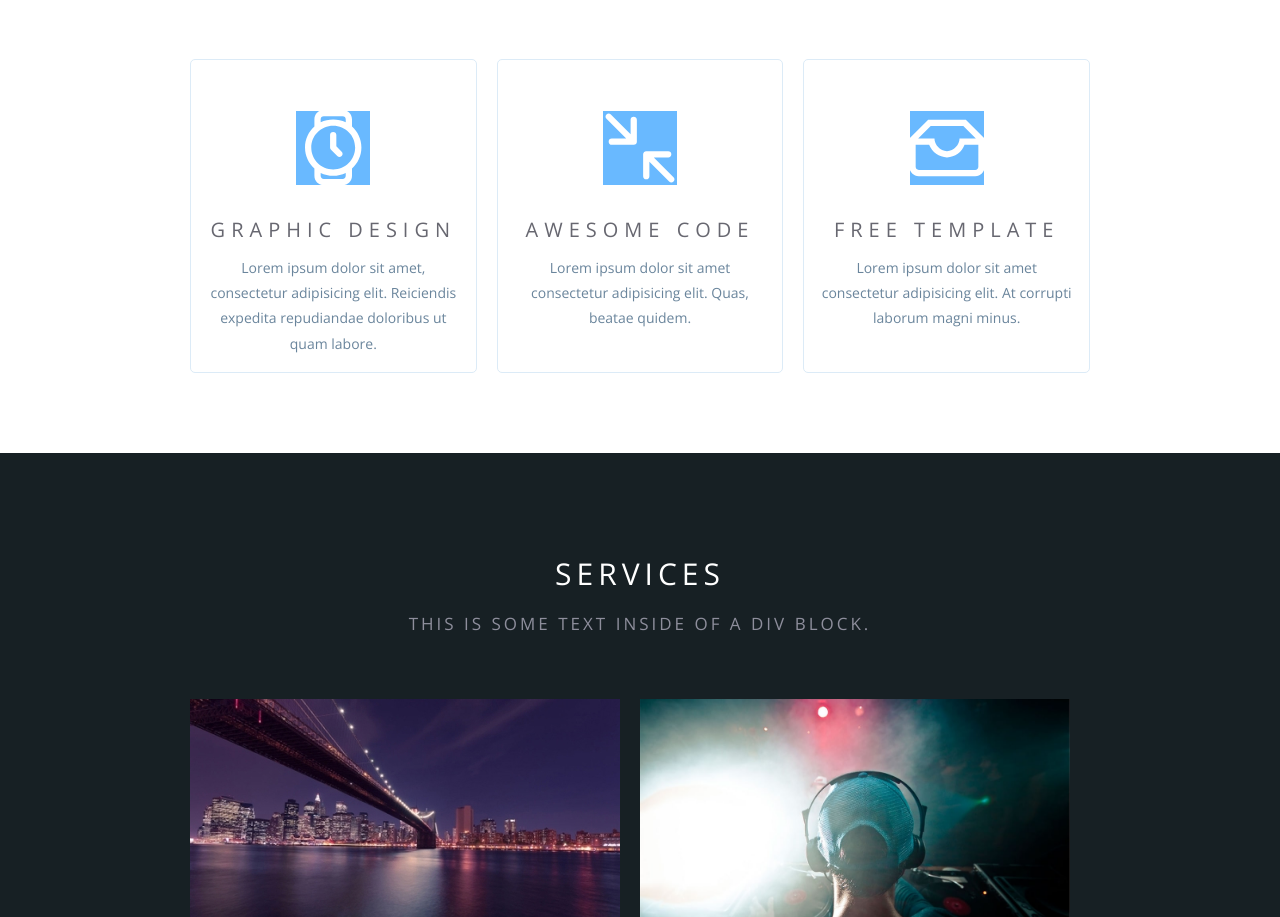
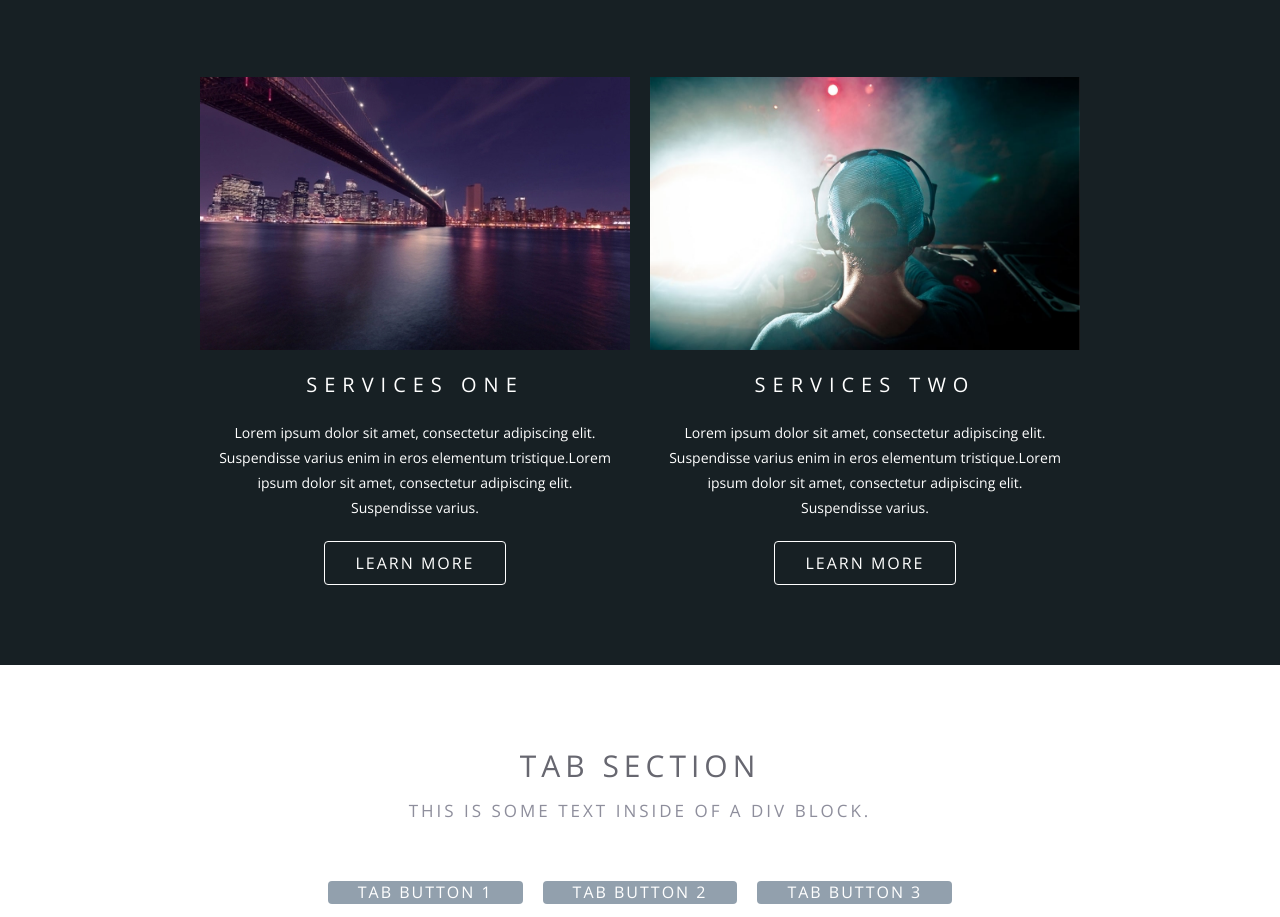
Before and after one commit to eugengailiunas/Velocity, a plain HTML site: page index.html in a window 1280 px wide. Shown: the part 767-1684 px from the top of the page. Drawn offline with nearby package versions, Linux system fonts and the light colour scheme.

Commit message:
tab section (no js)

```diff
--- a/index.html
+++ b/index.html
@@ -12,7 +12,7 @@
 </head>
 
 <body>
-  <header class="header">
+  <header class="header hide">
     <div class="container header__container">
       <h1 class="logo">Velocity</h1>
 
@@ -27,7 +27,7 @@
 
   <main class="main">
     <!-- first section WELCOME -->
-    <section class="welcome">
+    <section class="welcome hide">
       <div class="container">
         <h2 class="welcome__title">This is Velocity</h2>
 
@@ -40,11 +40,11 @@
     </section>
 
     <!-- second section What We Do -->
-    <section class="opportunities">
+    <section class="opportunities common-section">
       <div class="container">
-        <h2 class="opportunities__title">What we do</h2>
-        <div class="opportunities__text text">
-          <p class="text__place">This is some text inside of a div block.</p>
+        <div class="titles-wrapper">
+          <h3 class="title">What we do</h3>
+          <p class="subtitle">This is some text inside of a div block.</p>
         </div>
         <div class="opportunities__content">
           <div class="opportunities__item item">
@@ -53,12 +53,12 @@
             <p class="item__text">Lorem ipsum dolor sit amet, consectetur adipisicing elit. Reiciendis expedita
               repudiandae doloribus ut quam labore.</p>
           </div>
-          <div class="opportunities__item">
+          <div class="opportunities__item item">
             <img class="item__image" src="img/card-icon2.svg" alt="arrows">
             <h3 class="item__title">Awesome code</h3>
             <p class="item__text">Lorem ipsum dolor sit amet consectetur adipisicing elit. Quas, beatae quidem.</p>
           </div>
-          <div class="opportunities__item">
+          <div class="opportunities__item item">
             <img class="item__image" src="img/card-icon3.svg" alt="envelop">
             <h3 class="item__title">Free template</h3>
             <p class="item__text">Lorem ipsum dolor sit amet consectetur adipisicing elit. At corrupti laborum magni
@@ -69,11 +69,11 @@
     </section>
 
     <!-- third section SERVICES -->
-    <section class="services">
+    <section class="services common-section">
       <div class="container">
-        <h2 class="services__title">Services</h2>
-        <div class="services__text text">
-          <p class="text__place">This is some text inside of a div block.</p>
+        <div class="titles-wrapper">
+          <h2 class="title title-second">Services</h2>
+          <p class="subtitle subtitle-second">This is some text inside of a div block.</p>
         </div>
         <div class="services__content">
           <div class="services__item">
@@ -87,7 +87,7 @@
             </div>
           </div>
           <div class="services__item">
-            <img class="services__image" src="img/services2.jpg" alt="man">
+            <img class="services__image" src="img/services2.jpg" alt="music">
             <h3 class="services__title-item">Services two</h3>
             <p class="services__text-item">Lorem ipsum dolor sit amet, consectetur adipiscing elit. Suspendisse varius
               enim in eros elementum tristique.Lorem ipsum dolor sit amet, consectetur adipiscing elit. Suspendisse
@@ -99,6 +99,47 @@
         </div>
       </div>
     </section>
+
+    <!-- fourth section TAB -->
+    <section class="tab common-section">
+      <div class="container">
+        <div class="titles-wrapper">
+          <h3 class="title">Tab section</h3>
+          <p class="subtitle">This is some text inside of a div block.</p>
+        </div>
+        <div class="tabs">
+          <div class="tabs__nav">
+            <button class="button">Tab Button 1</button>
+            <button class="button">Tab Button 2</button>
+            <button class="button">Tab Button 3</button>
+          </div>
+
+          <div class="tabs__item">
+            <img class="tabs__image" src="img/tab1.jpg" alt="img">
+            <h4 class="tabs__title">Some Title Here</h4>
+            <div class="tabs__description">
+              <p>Lorem ipsum dolor sit amet, consectetur adipiscing elit. Suspendisse varius enim in eros elementum
+                tristique.</p>
+            </div>
+          </div>
+          <div class="tabs__item">
+            <img class="tabs__image" src="img/tab2.jpg" alt="img">
+            <h4 class="tabs__title">Some Title Here</h4>
+            <div class="tabs__description">
+              <p>Duis cursus, mi quis viverra ornare, eros dolor interdum nulla, ut commodo diam libero vitae erat.</p>
+            </div>
+          </div>
+          <div class="tabs__item">
+            <img class="tabs__image" src="img/tab3.jpg" alt="img">
+            <h4 class="tabs__title">Some Title Here</h4>
+            <div class="tabs__description">
+              <p>Aenean faucibus nibh et justo cursus id rutrum lorem imperdiet. Nunc ut sem vitae risus tristique
+                posuere.</p>
+            </div>
+          </div>
+        </div>
+      </div>
+    </section>
   </main>
 
 
--- a/style.css
+++ b/style.css
@@ -18,6 +18,45 @@ body {
 p {
   color: #6A859C;
   line-height: 1.8;
+}
+
+.common-section {
+  padding: 80px 0;
+  text-align: center;
+}
+
+.titles-wrapper {
+  text-align: center;
+  margin-bottom: 60px;
+}
+
+.title {
+  font-size: 30px;
+  letter-spacing: 5px;
+  text-transform: uppercase;
+  color: #676770;
+  margin-bottom: 15px;
+}
+
+.title-second {
+  color: #ffffff;
+}
+
+.subtitle {
+  font-size: 17px;
+  line-height: 1.18;
+  /* text-align: center; */
+  letter-spacing: 3px;
+  text-transform: uppercase;
+  color: #8E8E9C;
+}
+
+.subtitle-second {
+  color: #ffffff;
+}
+
+.hide {
+  display: none !important;
 }
 
 /* -------- HEADER -------- */
@@ -155,37 +194,7 @@ p {
 }
 
 /* -------- OPPORTUNITY SECTION -------- */
-.opportunities {
-  text-align: center;
-
-  padding-bottom: 80px;
-}
-
-.opportunities__title {
-  font-size: 30px;
-  /* text-align: center; */
-  letter-spacing: 5px;
-  text-transform: uppercase;
-  color: #676770;
-
-  margin-top: 85px;
-  padding-bottom: 15px;
-}
-
-.opportunities__text {}
-
-.text {}
-
-.text__place {
-  font-size: 17px;
-  line-height: 1.18;
-  /* text-align: center; */
-  letter-spacing: 3px;
-  text-transform: uppercase;
-  color: #8E8E9C;
-
-  padding-bottom: 65px;
-}
+.opportunities {}
 
 .opportunities__content {
   display: flex;
@@ -193,11 +202,9 @@ p {
 }
 
 .opportunities__item {
-  padding: 16px 12px;
-
+  padding: 35px 15px 20px;
   width: 300px;
   min-height: 290px;
-
   border: 1px solid #DCEBF7;
   border-radius: 5px;
 }
@@ -205,8 +212,13 @@ p {
 .item {}
 
 .item__image {
-  margin-top: 25px;
-  padding-bottom: 20px;
+  width: 94px;
+  height: 94px;
+  object-fit: cover;
+  /* это для того, если вставить новую картинку и чтоб она была таких размеров
+и занимала все это пространство */
+
+  margin-bottom: 20px;
 }
 
 .item__title {
@@ -218,7 +230,7 @@ p {
 
   color: #676770;
 
-  padding-bottom: 10px;
+  margin-bottom: 10px;
 }
 
 .item__text {
@@ -234,38 +246,25 @@ p {
 .services {
   background-color: #172024;
   color-scheme: #ffffff;
-  text-align: center;
-  padding: 100px 0;
 }
 
-.services__title {
-  font-size: 30px;
-  letter-spacing: 5px;
-  text-transform: uppercase;
-
-  color: #FFFFFF;
-  padding-bottom: 20px;
-}
-
-.text__place {}
 
 .services__content {
   display: flex;
+  flex-wrap: wrap;
+  justify-content: center;
+  align-items: center;
   gap: 20px;
 }
 
-.services__item {}
+.services__item {
+  padding-top: 20px;
+}
 
 .services__image {
   width: 430px;
   max-height: 273px;
 }
-
-/* todo
-1. поработать с картинками, либо добавить новые, либо выровнять нормально
-2.
-
-*/
 
 .services__title-item {
   font-size: 20px;
@@ -275,15 +274,15 @@ p {
   color: #FFFFFF;
 
   margin-top: 20px;
-  padding-bottom: 20px;
+  margin-bottom: 20px;
 }
 
 .services__text-item {
   font-size: 14px;
   line-height: 1.8;
   color: #FFFFFF;
-  padding-bottom: 20px;
   margin: auto;
+  margin-bottom: 20px;
 
   width: 394px;
 }
@@ -297,14 +296,49 @@ p {
   border-color: rgba(238, 232, 232, 0.5);
 }
 
-.link {
+/* --------- TAB SECTION ---------- */
+.tab {}
+
+.tabs {}
+
+.tabs__nav {
+  display: flex;
+  justify-content: center;
+  align-items: center;
+  gap: 20px;
+  margin-bottom: 50px;
+}
+
+.button {
+  padding: 1px 30px;
+
   font-size: 16px;
-  line-height: 21px;
-  /* identical to box height, or 131% */
-
-  text-align: center;
+  line-height: 1.31;
   letter-spacing: 2px;
   text-transform: uppercase;
 
   color: #FFFFFF;
+
+  background: #92A0AD;
+  border-radius: 4px;
 }
+
+.tabs__item {}
+
+.tabs__image {
+  margin-bottom: 15px;
+}
+
+.tabs__title {
+  font-size: 31px;
+  line-height: 1.16;
+
+  color: #676770;
+}
+
+.tabs__description {
+  font-size: 13px;
+  line-height: 1.92;
+
+  color: #6A859C;
+}
```
Also changed, not shown: img/services.jpeg (deleted), img/Поездка.jpeg (deleted).
